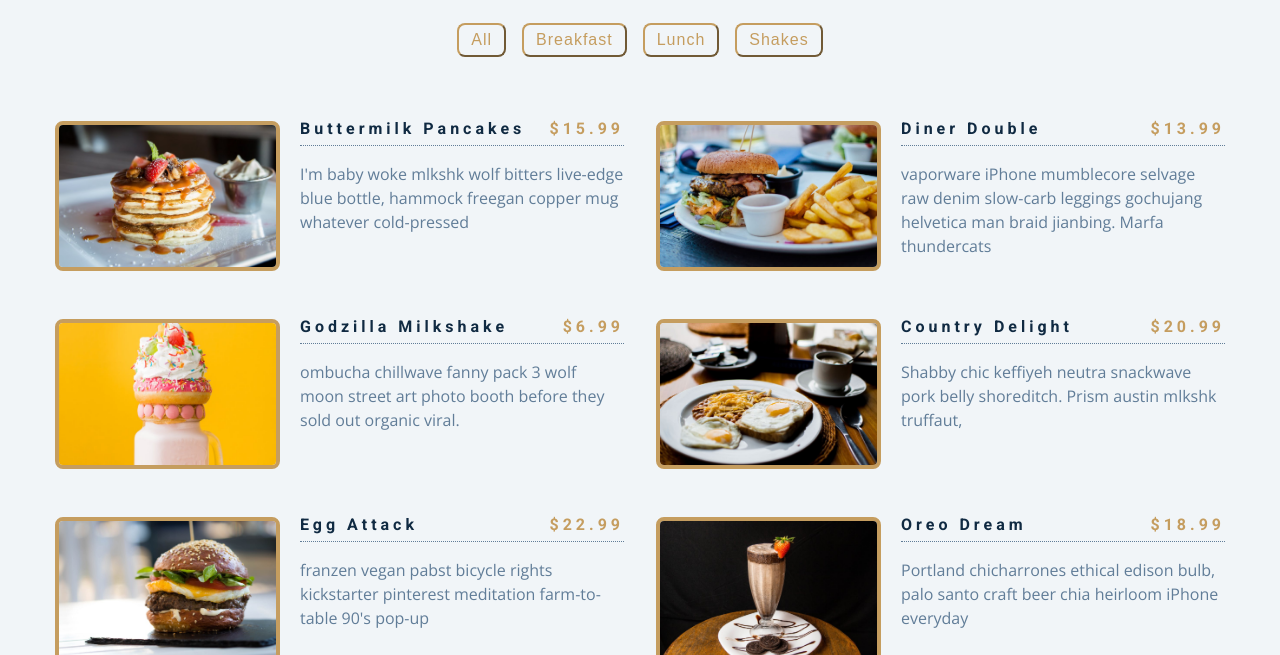
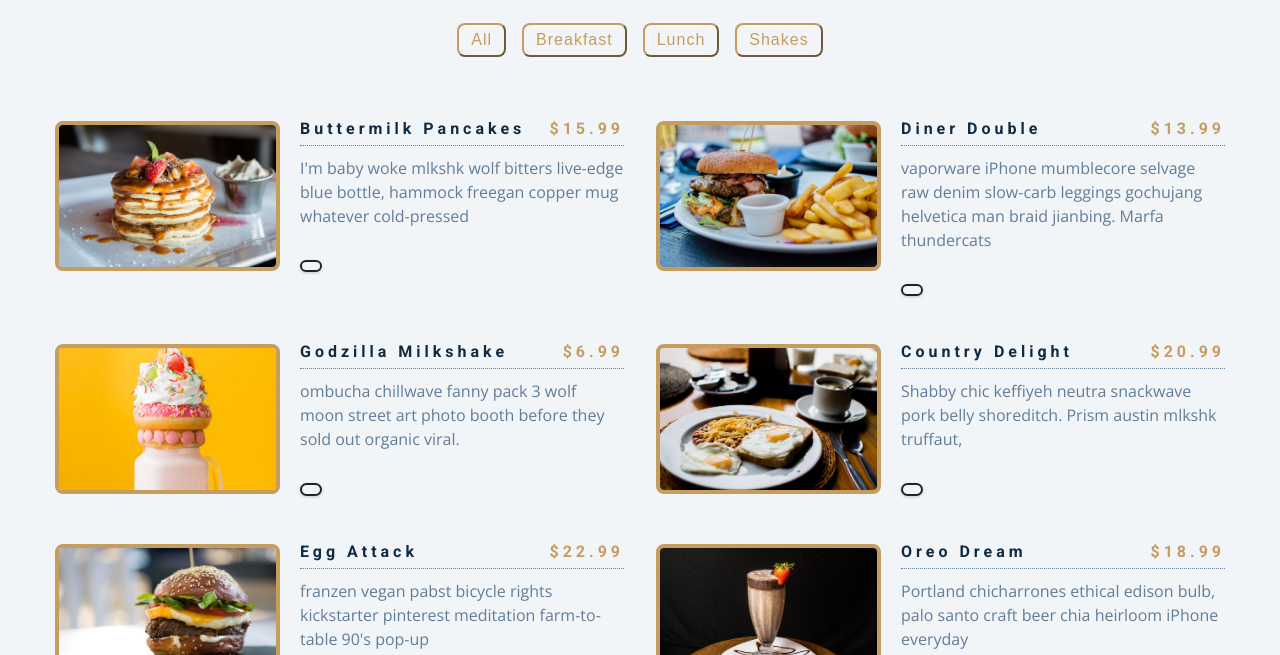
Before and after one commit to DudaCacciatore/MenuDAD, a plain HTML site: page index.html in a window 1280 px wide. Shown: the part 145-800 px from the top of the page. Drawn offline with nearby package versions, Linux system fonts and the light colour scheme.

Commit message:
First commit

```diff
--- a/1-basic.js
+++ b/1-basic.js
@@ -89,6 +89,9 @@ window.addEventListener("DOMContentLoaded", function () {
             <p class="item-text">
               ${item.desc}
             </p>
+             <button class="btn" onClick=
+                  Comprar
+             </button>
           </div>
         </article>`;
   });
--- a/index.html
+++ b/index.html
@@ -37,10 +37,6 @@
       </section>
     </main>
 
-    <noscript>
-      Ative o JavaScript para visualizar o menu.
-    </noscript>
-
     <script src="1-basic.js"></script>
   </body>
 </html>
--- a/styles.css
+++ b/styles.css
@@ -142,11 +142,10 @@ p {
   text-transform: uppercase;
   background: transparent;
   color: var(--clr-black);
-  padding: 0.375rem 0.75rem;
+  padding: 0.275rem 0.55rem;
   letter-spacing: var(--spacing);
-  display: inline-block;
   transition: var(--transition);
-  font-size: 0.875rem;
+  font-size: 0.775rem;
   border: 2px solid var(--clr-black);
   cursor: pointer;
   box-shadow: 0 1px 3px rgba(0, 0, 0, 0.2);
@@ -156,6 +155,7 @@ p {
   color: var(--clr-white);
   background: var(--clr-black);
 }
+
 /* section */
 .section {
   padding: 5rem 0;
@@ -239,8 +239,7 @@ Menu
   color: var(--clr-gold);
 }
 .item-text {
-  margin-bottom: 0;
-  padding-top: 1rem;
+  margin-top: 10px;
 }
 
 @media screen and (min-width: 768px) {
```
